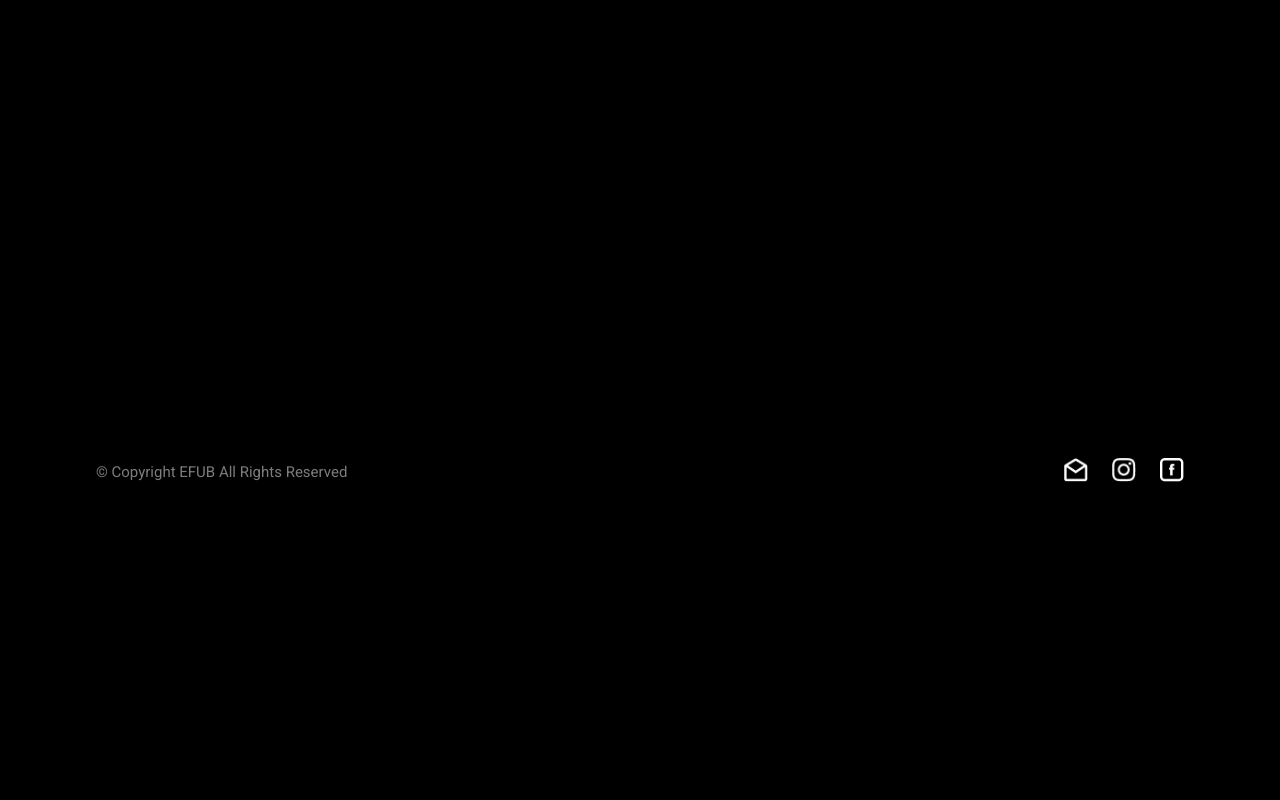
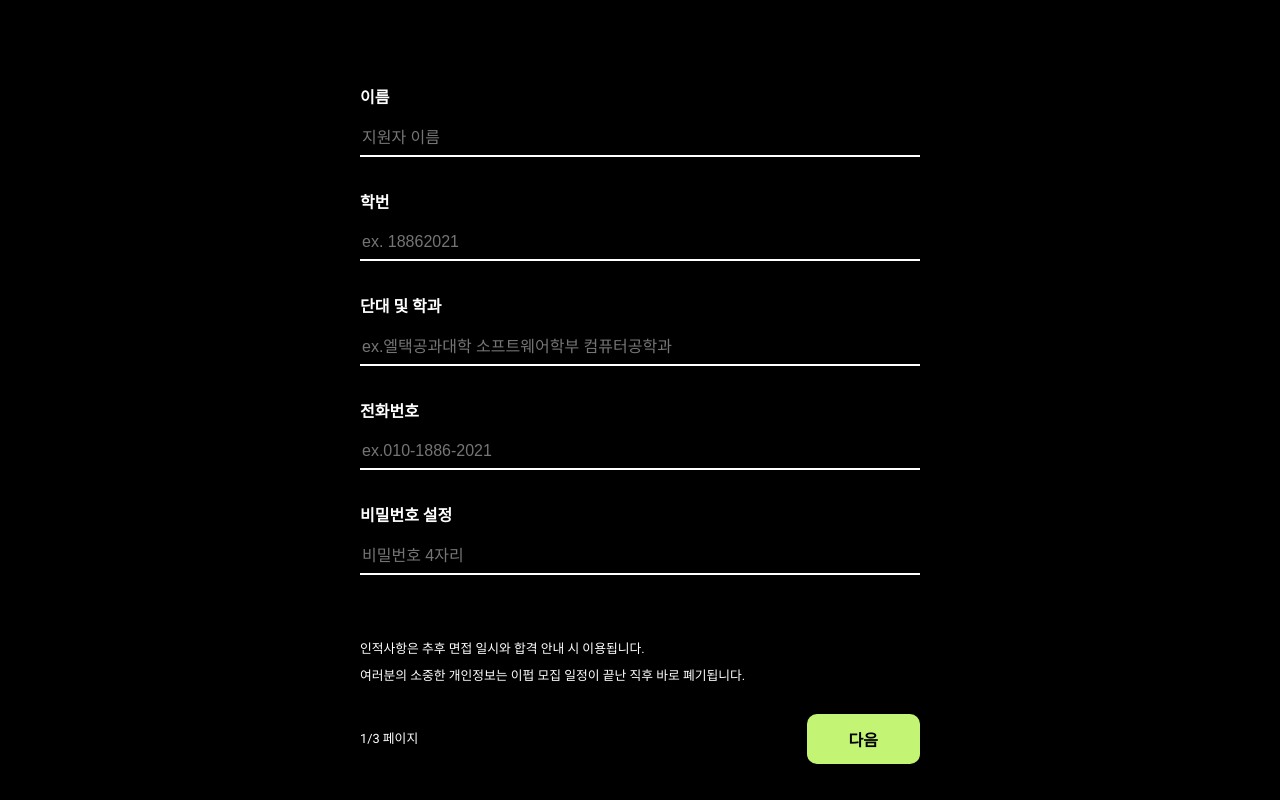
Before and after one commit to gdscewha-3rd/Project-EFUB, a React (Create React App) app in the folder efub-homepage/: page /developerRecruit in a window 1280 px wide. Shown: the part 260-1060 px from the top of the page. Before the commit the page ends 800 px from the top, so only its background shows below. Built offline with nearby package versions, Linux system fonts and the light colour scheme.

Commit message:
[DeveloperRecruit] - update

```diff
--- a/efub-homepage/src/pages/DeveloperRecruit.js
+++ b/efub-homepage/src/pages/DeveloperRecruit.js
@@ -1,9 +1,89 @@
 import React, { useState } from "react";
 import styled from "styled-components";
+import palette from "../lib/styles/palette"
 import Button from "../components/common/Button";
 
+const Banner = styled.div`
+    height: 15rem;
+    display: flex;
+    flex-direction: column;
+    align-items: center;
+    justify-content: center;
+`;
+
+const Main = styled.div`
+    display: flex;
+    flex-direction: column;
+    align-items: flex-start;
+    //justify-content: center;
+    width: 35rem;
+    height: 50rem;
+`
+const Foot = styled.div`
+    width: 35rem;
+    display: flex;
+    flex-direction: row;
+    align-items: center;
+    margin-top: 1.5rem;
+    justify-content: space-between;
+`
+const Text1 = styled.div`
+    font-family: Roboto;
+    font-style: normal;
+    font-weight: bold;
+    font-size: 1rem;
+    margin-bottom: 1rem;
+    line-height: 1.725rem; //28px
+`
+
+const Text2 = styled.div`
+    font-family: Roboto;
+    font-style: normal;
+    font-weight: 500;
+    font-size: 0.8rem;
+    line-height: 1.725rem; //28px
+`
+const Input = styled.input`
+    font-size: 1rem;
+    font-weight: 300;
+    border: none;
+    background: black;
+    border-bottom: 2px solid ${palette.white};
+    color: ${palette.white};
+    outline: none;
+    padding-bottom: 0.5rem;
+    margin-bottom: 2rem;
+    width: 100%;
+`
 const DeveloperRecruit = () => {
-  return <>개발자</>;
+  return <div>
+    <>
+    <Banner>
+      <h1 style = {{height: '3.5rem', marginBottom: '0.01rem'}} >DEVELOPER</h1>
+      <h6 style = {{marginTop: '0.001rem'}}>지원서 작성</h6>
+    </Banner>
+    <Main>
+      <Text1>이름</Text1>
+      <Input placeholder= "지원자 이름"/>
+      <Text1>학번</Text1>
+      <Input placeholder= "ex. 18862021"/>
+      <Text1>단대 및 학과</Text1>
+      <Input placeholder= "ex.엘택공과대학 소프트웨어학부 컴퓨터공학과"/>
+      <Text1>전화번호</Text1>
+      <Input placeholder= "ex.010-1886-2021"/>
+      <Text1>비밀번호 설정</Text1>
+      <Input placeholder= "비밀번호 4자리"/>
+      <Text2 style = {{marginTop: "1.725rem"}}>인적사항은 추후 면접 일시와 합격 안내 시 이용됩니다.</Text2>
+      <Text2>여러분의 소중한 개인정보는 이펍 모집 일정이 끝난 직후 바로 폐기됩니다.</Text2>
+      <Foot>
+        <Text2>1/3 페이지</Text2>
+        <Button filled>다음</Button>
+      </Foot>
+    </Main>
+
+
+  </>
+  </div>
 };
 
 export default DeveloperRecruit;
```
